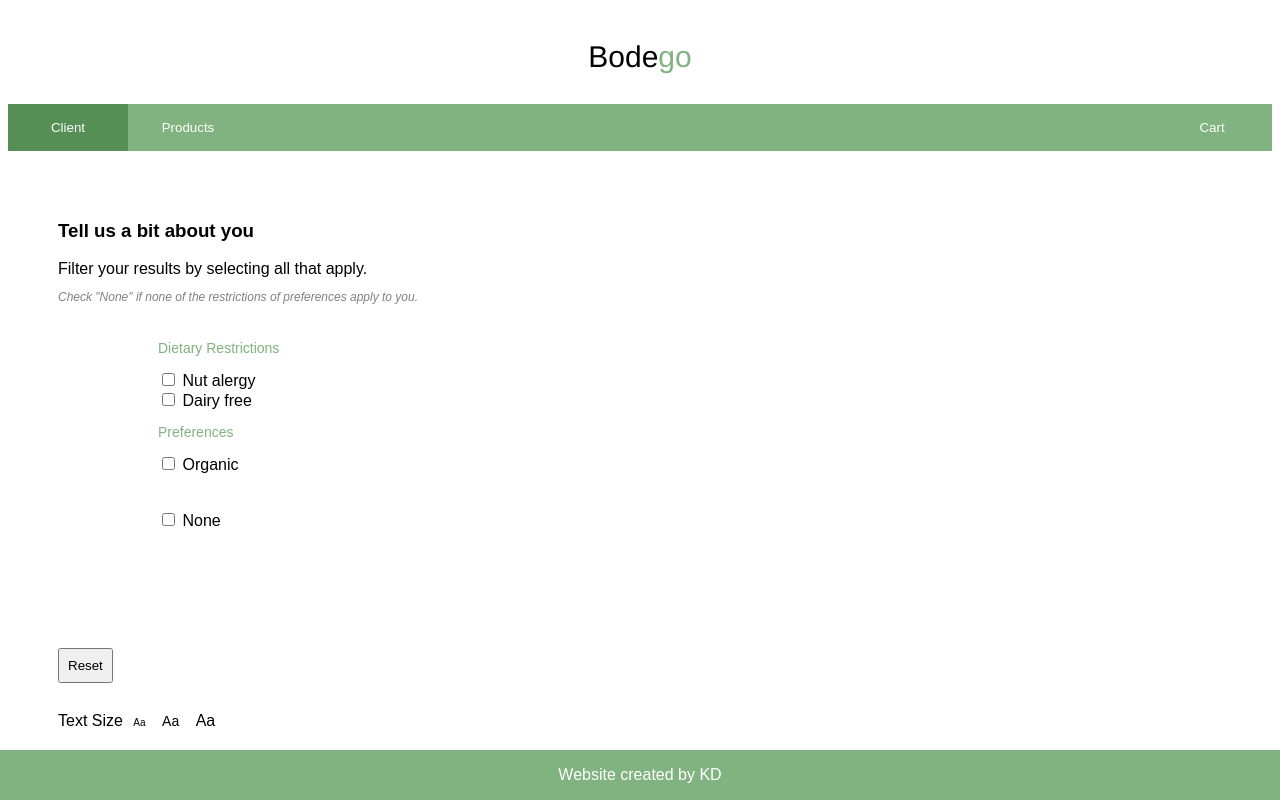
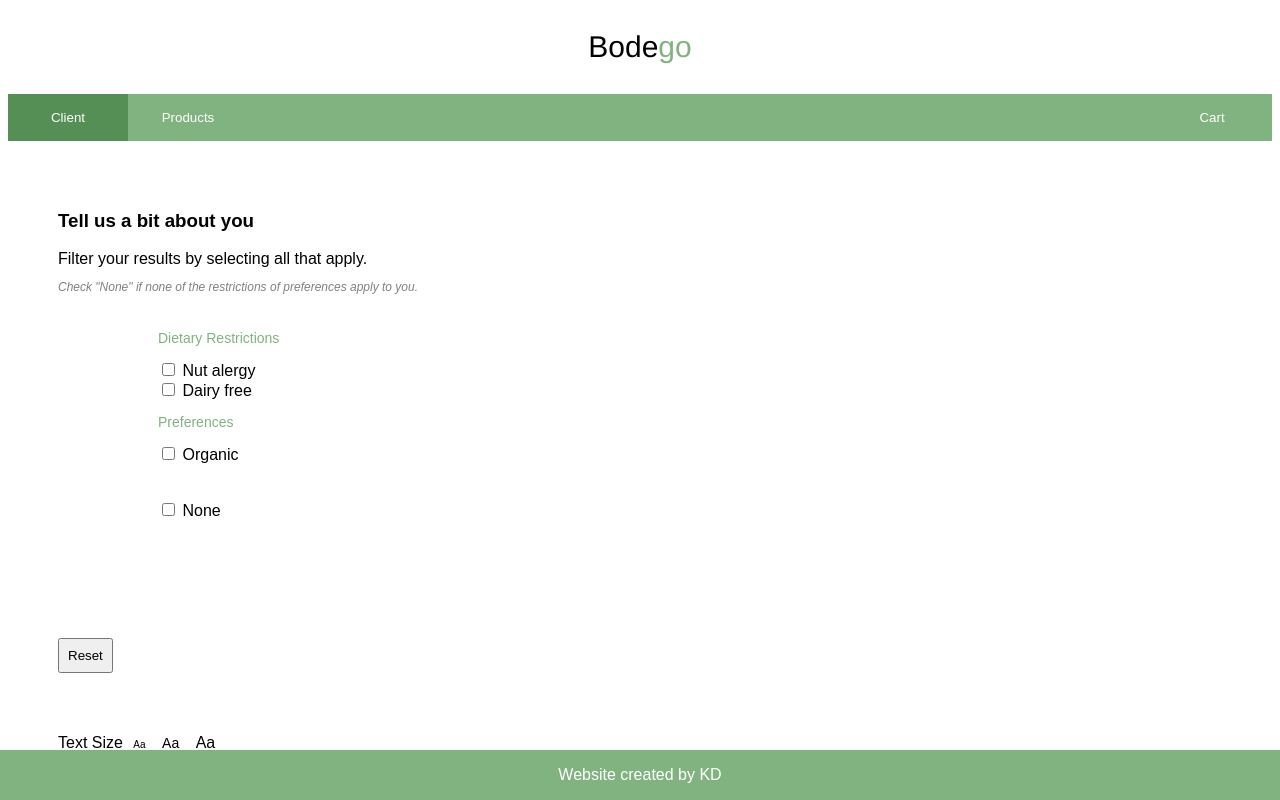
Before and after one commit to kayladonovan/kayladonovan.github.io, a plain HTML site: page lab2/index.html in a window 1280 px wide. Both pictures are taken after a click on the button "Client". Drawn offline with Linux system fonts and the light colour scheme.

Commit message:
Update style.css

```diff
--- a/lab2/styles/style.css
+++ b/lab2/styles/style.css
@@ -10,7 +10,6 @@ body {
   text-align: center;
   font-size: 30px;
   font-stretch: expanded;
-  padding-top:10px;
 }
 span {
   color: #80b380
@@ -109,13 +108,12 @@ span {
 }
 
 #Client, #Products, #Cart {
-  height: 450px;
+  height: auto;
 }
 
 .block{
   padding: 8px;
   border: border: 1px;
-
   cursor: pointer;
 }
 
```
